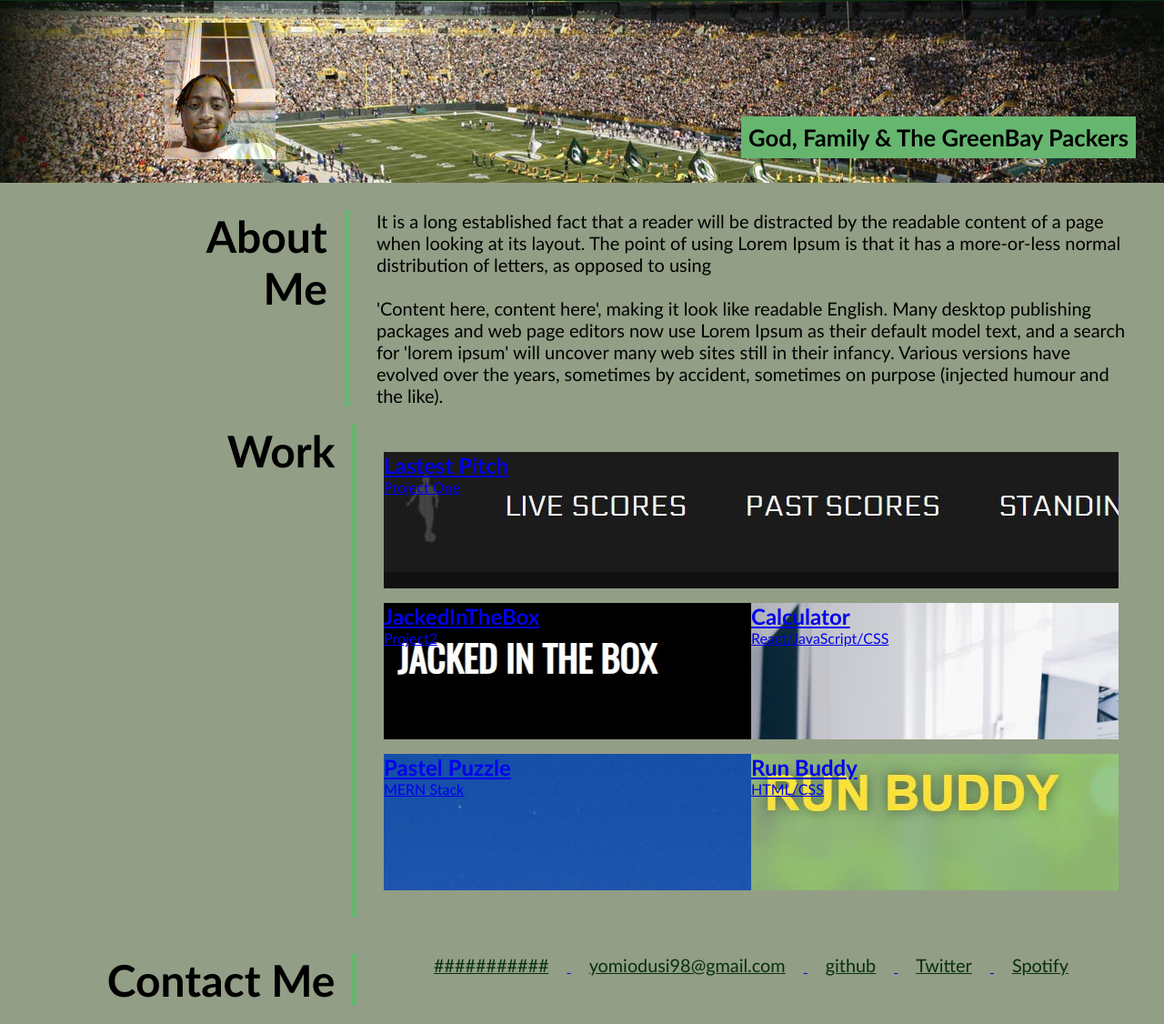
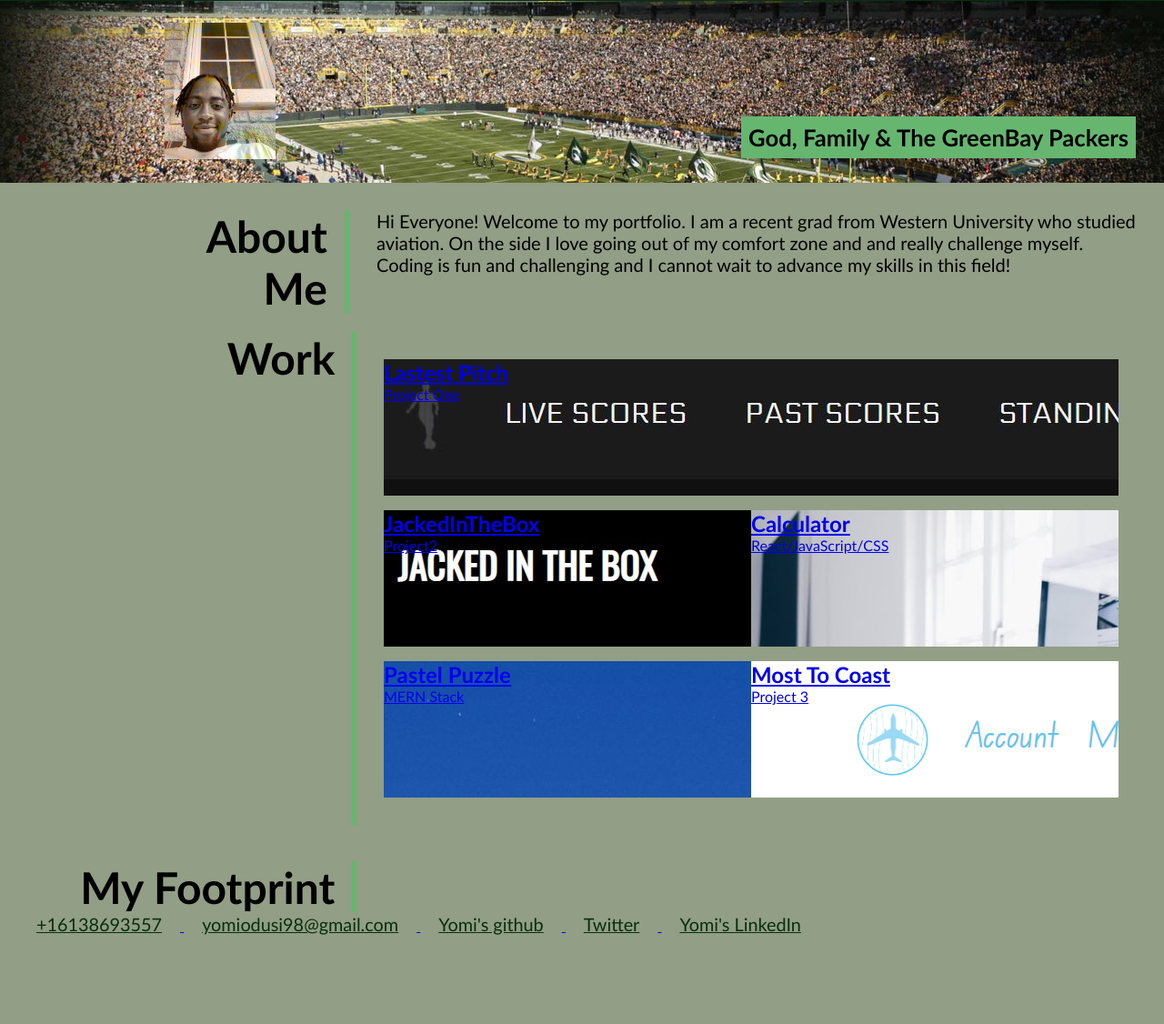
Before and after one commit to yomiodusi/mrodusi-portfolio, a plain HTML site: page index.html in a window 1280 px wide. Shown: the part 118-1244 px from the top of the page at 91% size. After the commit the page ends 1166 px from the top, so only its background shows below. Drawn offline with Linux system fonts and the light colour scheme.

Commit message:
added final project

```diff
--- a/assets/style.css
+++ b/assets/style.css
@@ -169,7 +169,7 @@ header nav ul li a:hover {
 }
 
 #project-runbuddy {
-    background-image: url(../images/runbuddy.jpg);
+    background-image: url(../images/coast.jpg);
     width: 50%;
     height: 150px;
     display: flex;
--- a/index.html
+++ b/index.html
@@ -34,11 +34,9 @@
             <div class="heading">
                 <h1>About<br>Me</h1>
             </div>
-                <p>It is a long established fact that a reader will be distracted by the readable content of a page when looking at its
-                    layout. The point of using Lorem Ipsum is that it has a more-or-less normal distribution of letters, as opposed to using
-                    <br><br>'Content here, content here', making it look like readable English. Many desktop publishing packages and web page editors
-                    now use Lorem Ipsum as their default model text, and a search for 'lorem ipsum' will uncover many web sites still in their infancy.
-                    Various versions have evolved over the years, sometimes by accident, sometimes on purpose (injected humour and the like).
+                <p>Hi Everyone! Welcome to my portfolio. I am a recent grad from Western University who studied aviation. On the side I love going out of my comfort zone and and really challenge myself.
+                     Coding is fun and challenging and I cannot wait to advance my skills in this field!
+                    <br><br>
                 </p>
         </section>
 
@@ -78,8 +76,8 @@
 
                     <a href="https://yomiodusi.github.io/run-buddy/" id="project-runbuddy">
                         <div class="project-box">
-                            <h2>Run Buddy</h2>
-                            <p>HTML/CSS</p>
+                            <h2>Most To Coast</h2>
+                            <p>Project 3</p>
                         </div>
                     </a>
                 </div>
@@ -91,16 +89,16 @@
 
         <footer id="contact-me">
             <div class="heading">
-                <h1>Contact Me</h1>
+                <h1>My Footprint</h1>
             </div>
 
             <div class="findme">
                 <ul>
-                    <li><a href="#phonenumber">###########</li>
+                    <li><a href="#phonenumber">+16138693557</li>
                     <li><a href="#email">yomiodusi98@gmail.com</li>
-                    <li><a href="https://github.com/yomiodusi">github</li>
-                    <li><a href="#twitter">Twitter</li>
-                    <li><a href="#spotify">Spotify</li>
+                    <li><a href="https://github.com/yomiodusi">Yomi's github</li>
+                    <li><a href="https://twitter.com/MrOodusi">Twitter</li>
+                    <li><a href="https://www.linkedin.com/in/yomi-odusi-12917b193/">Yomi's LinkedIn</li>
                 </ul>
             </div>
 
```
Also changed, not shown: images/coast.jpg (added).
